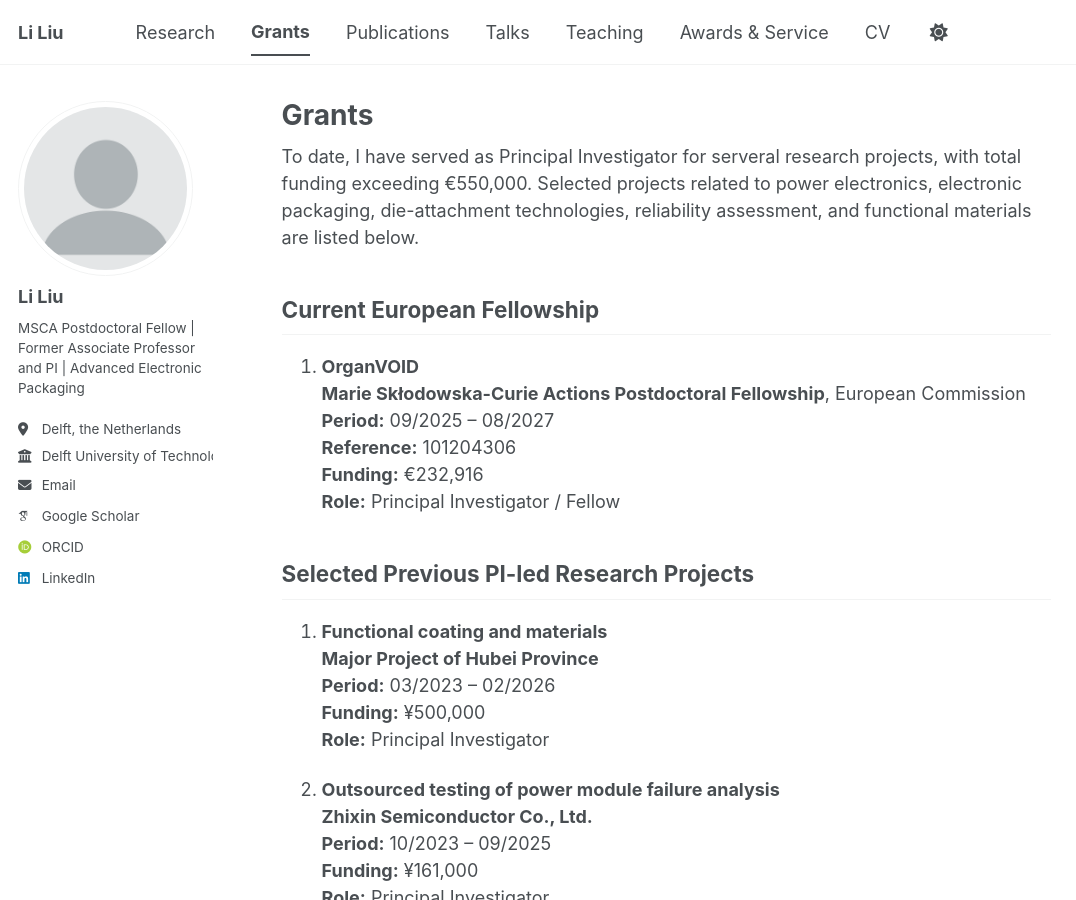
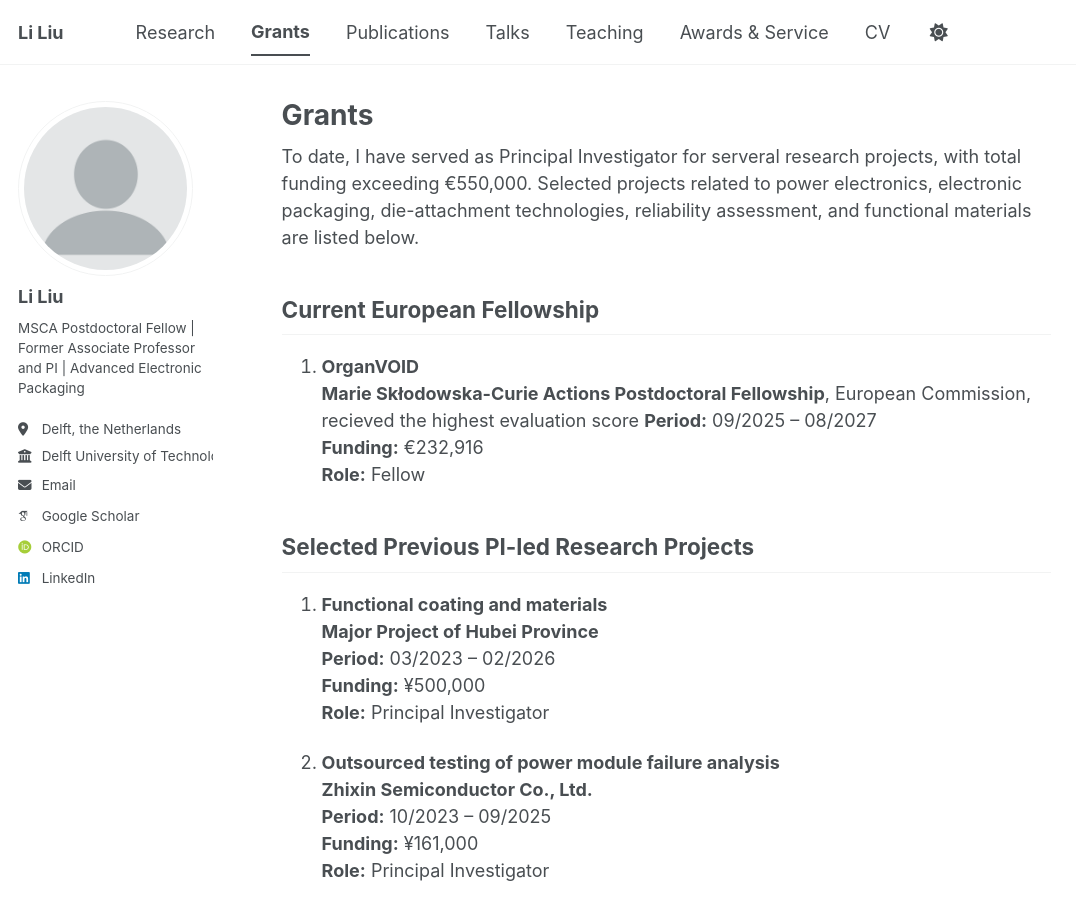
Before and after one commit to liliu-research/liliu-research.github.io, a Jekyll site: the page built from _pages/grants.md, in a window 1280 px wide and 900 px high. Shown: the whole window, without its empty margins (0-1076 px from the left). Built offline with Jekyll 4.4.1, drawn with Linux system fonts in a browser that asks for light colours; some web fonts are replaced; a script bundle is joined from its source files by our own code; library files that are not in the unit come from our copies.

Commit message:
Update grants.md

```diff
--- a/_pages/grants.md
+++ b/_pages/grants.md
@@ -9,11 +9,10 @@ To date, I have served as Principal Investigator for serveral research projects,
 ## Current European Fellowship
 
 1. **OrganVOID**
-   **Marie Skłodowska-Curie Actions Postdoctoral Fellowship**, European Commission
+   **Marie Skłodowska-Curie Actions Postdoctoral Fellowship**, European Commission, recieved the highest evaluation score
    **Period:** 09/2025 – 08/2027
-   **Reference:** 101204306
    **Funding:** €232,916
-   **Role:** Principal Investigator / Fellow
+   **Role:** Fellow
 
 ## Selected Previous PI-led Research Projects
 
```
